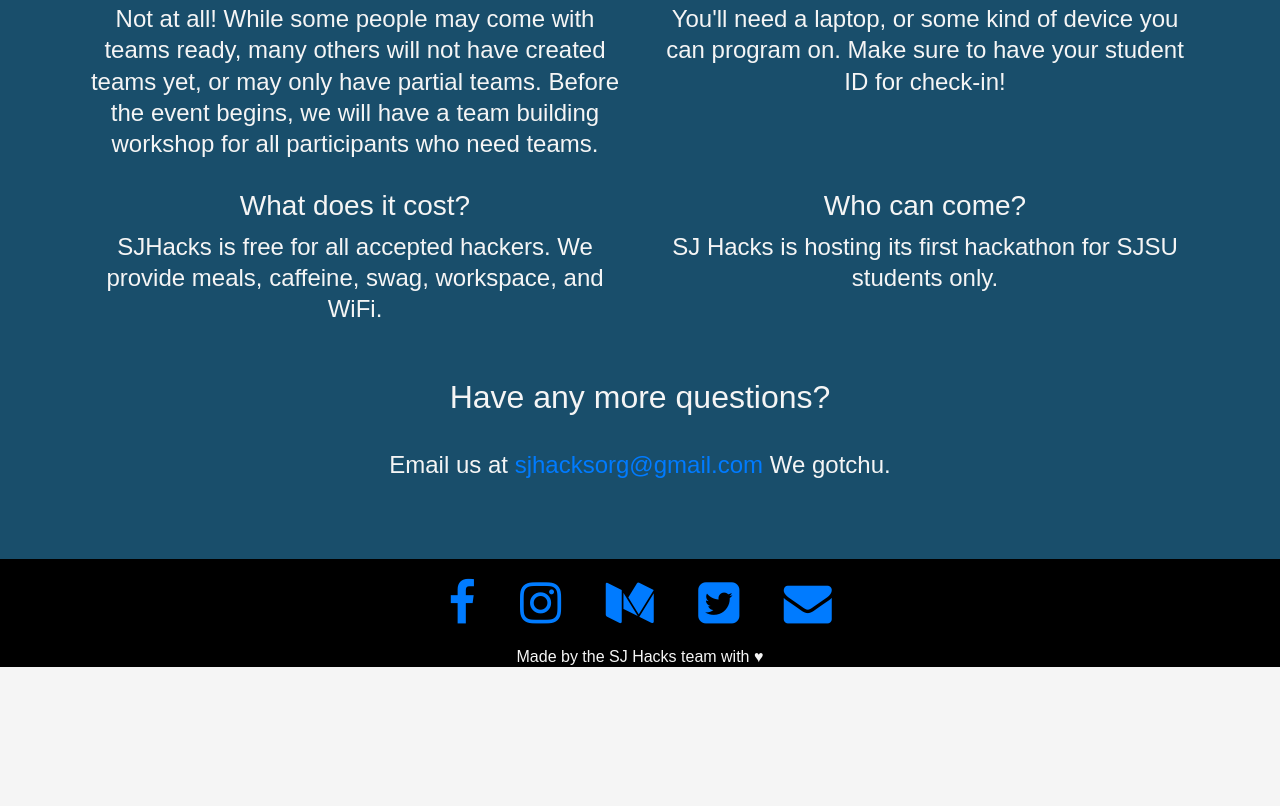
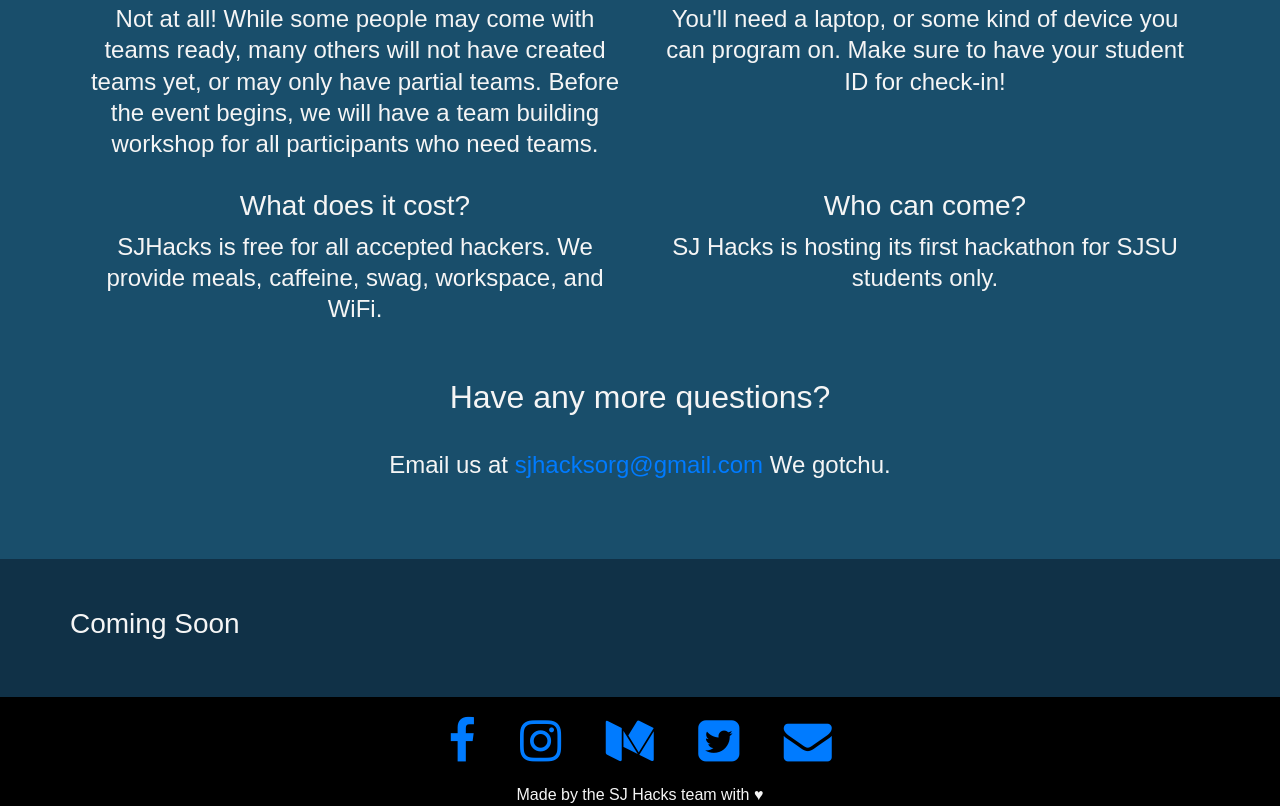
Before and after one commit to sjhacksorg/sjhacksorg.github.io, a website: page index.html in a window 1280 px wide. Shown: the part 1929-2735 px from the top of the page. Before the commit the page ends 2596 px from the top, so only its background shows below. Drawn offline with nearby package versions, Linux system fonts and the light colour scheme; a web font is replaced by a local one.

Commit message:
Update index.html

```diff
--- a/index.html
+++ b/index.html
@@ -115,6 +115,17 @@
    </div>
   </section>
 
+	    <section class="py-5" id="logo" style ="background-color:#103147;padding:auto;color:#f5f5f5" >
+    <div class="container">
+      <div class="row">
+	      <h3>Coming Soon </h3>     </div>
+      <div class="row" >
+        <div class="col-sm-12">
+        </div>
+      </div>
+    </div>
+  </section>
+
 <footer id="contact" style="background:black; color:#f5f5f5  " class="site-footer">
             <span>
               <div class="site-footer align-self-center" style="background:black">
```
